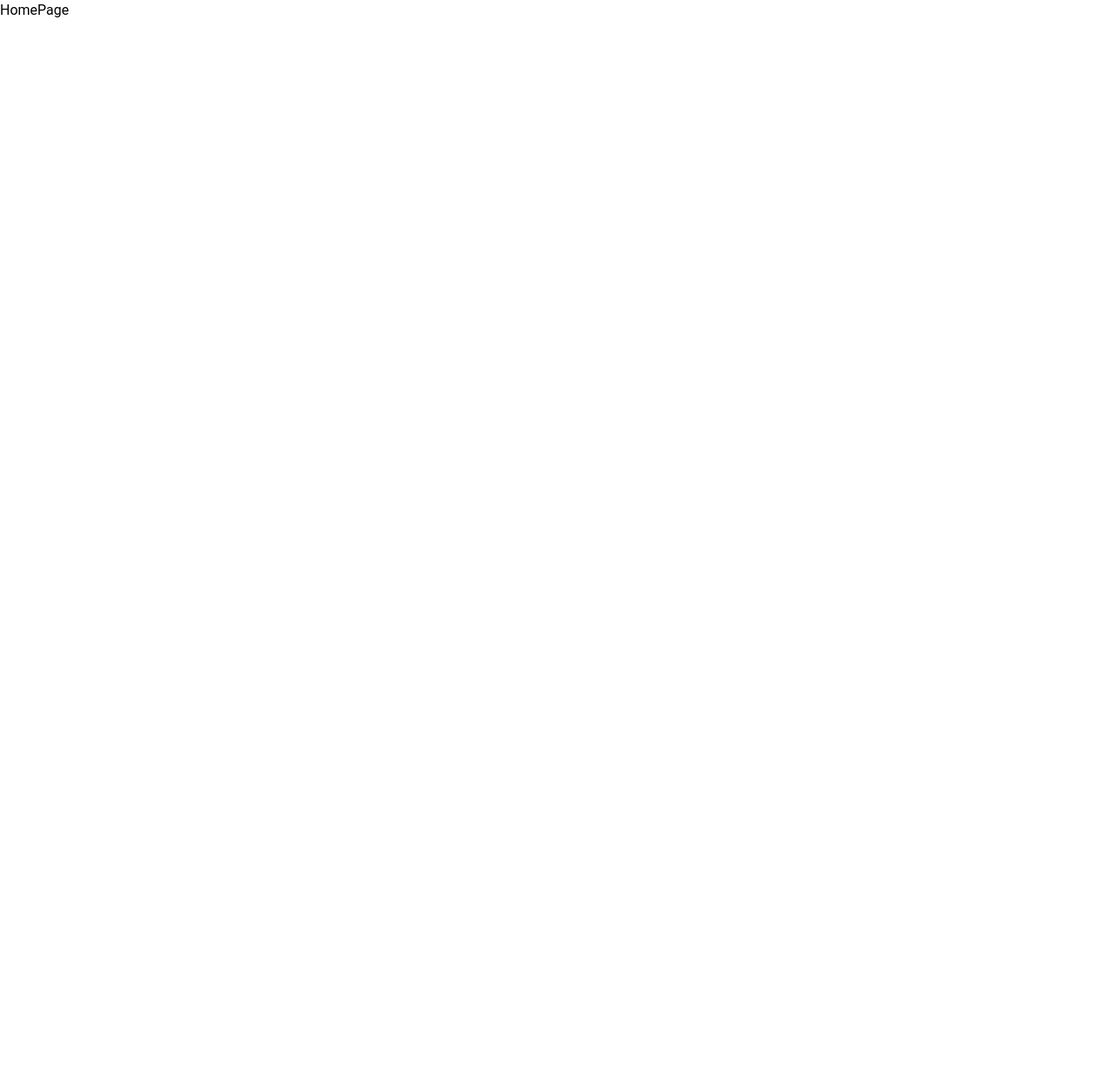
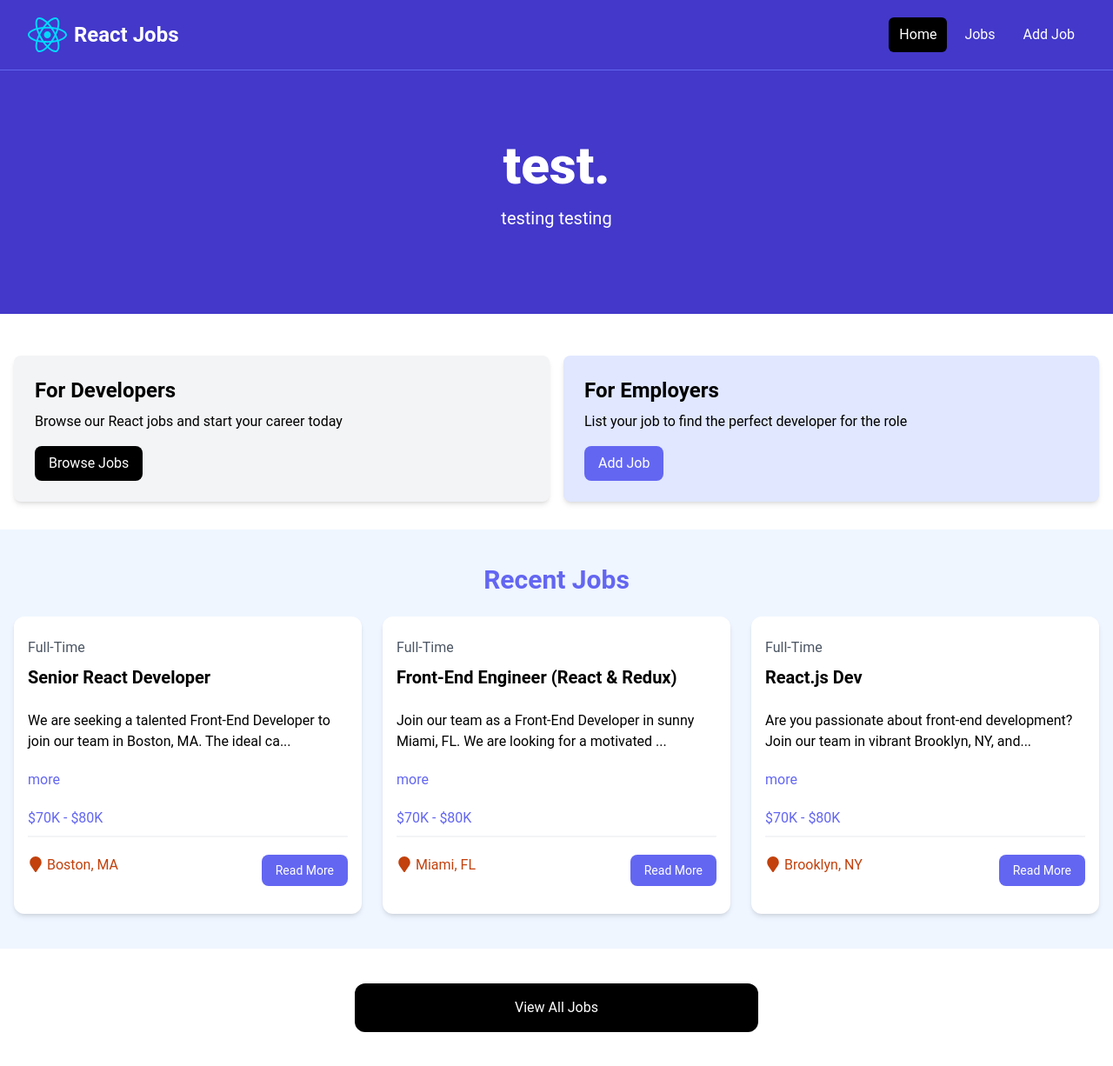
Before and after one commit to TheVideoGabe/react_Practice, a React (Vite) app in the folder react-practice/: page / in a window 1280 px wide. Shown: the whole page at 87% size. Before the commit the page ends 800 px from the top, so only its background shows below. Built offline with nearby package versions, Linux system fonts and the light colour scheme.

Commit message:
Setup routes according to components. Set up main layout changed a tags to use navlinks to be more reactive. created a catch all custom 404 page. Added conditional rendering according to the route for the job listings.

```diff
--- a/react-practice/src/App.jsx
+++ b/react-practice/src/App.jsx
@@ -1,9 +1,18 @@
 import HomePage from './pages/HomePage';
 import { Route, createBrowserRouter, createRoutesFromElements, RouterProvider } from 'react-router-dom'
+import MainLayout from './layouts/MainLayout';
+import JobsPage from './pages/JobsPage';
+import NotFoundPage from './pages/NotFoundPage';
 
 const router = createBrowserRouter(
-  createRoutesFromElements(<Route index element={<HomePage/ >} />)
+  createRoutesFromElements(
+  <Route path='/' element={<MainLayout />}>
+  <Route index element={<HomePage/ >} />
+  <Route path='/jobs' element={<JobsPage />} />
+  <Route path='*' element={<NotFoundPage></NotFoundPage>} />
+  </Route>
 )
+);
 
 const App = () => {
   return <RouterProvider router={router} />;
--- a/react-practice/src/components/JobListing.jsx
+++ b/react-practice/src/components/JobListing.jsx
@@ -1,5 +1,6 @@
 import { useState } from "react"
 import { FaMapMarker } from 'react-icons/fa'
+import { Link } from "react-router-dom"
 
 
 const JobListing = ({ job }) => {
@@ -35,12 +36,12 @@
                   <FaMapMarker className="inline text-lg mb-1 mr-1" />
                   {job.location}
                 </div>
-                <a
-                  href={`/job/${job.id}`}
+                <Link
+                  to={`/job/${job.id}`}
                   className="h-[36px] bg-indigo-500 hover:bg-indigo-600 text-white px-4 py-2 rounded-lg text-center text-sm"
                 >
                  Read More
-                </a>
+                </Link>
               </div>
             </div>
           </div>
--- a/react-practice/src/components/JobListings.jsx
+++ b/react-practice/src/components/JobListings.jsx
@@ -1,16 +1,16 @@
 import jobs from '../jobs.json'
 import JobListing from './JobListing'
 
-const JobListings = () => {
-  const recentJobs = jobs.slice(0,3);
+const JobListings = ({isHome = false}) => {
+  const JobListings = isHome ? jobs.slice(0,3) : jobs;
   return (
     <section className="bg-blue-50 px-4 py-10">
       <div className="container-xl lg:container m-auto">
         <h2 className="text-3xl font-bold text-indigo-500 mb-6 text-center">
-          Browse Jobs
+          {isHome ? 'Recent Jobs' : 'Browse Jobs'}
         </h2>
         <div className="grid grid-cols-1 md:grid-cols-3 gap-6">
-          {recentJobs.map((job) => (
+          {JobListings.map((job) => (
             <JobListing key={job.id} job={job} />
           ))}
         </div>
--- a/react-practice/src/components/Navbar.jsx
+++ b/react-practice/src/components/Navbar.jsx
@@ -1,7 +1,11 @@
 import logo from '../assets/img/react.svg';
+import { NavLink } from 'react-router-dom';
+
 
 const Navbar = () => {
-    return (
+  const classLink = ({isActive}) => isActive ? 'text-white bg-black hover:bg-gray-900 hover:text-white rounded-md px-3 py-2' : 'text-white hover:bg-gray-900 hover:text-white rounded-md px-3 py-2';
+
+  return (
     <nav className="bg-indigo-700 border-b border-indigo-500">
       <div className="mx-auto max-w-7xl px-2 sm:px-6 lg:px-8">
         <div className="flex h-20 items-center justify-between">
@@ -9,7 +13,7 @@
             className="flex flex-1 items-center justify-center md:items-stretch md:justify-start"
           >
             {/* <!-- Logo --> */}
-            <a className="flex flex-shrink-0 items-center mr-4" href="/index.html">
+            <NavLink className="flex flex-shrink-0 items-center mr-4" href="/index.html">
               <img
                 className="h-10 w-auto"
                 src={logo}
@@ -18,24 +22,21 @@
               <span className="hidden md:block text-white text-2xl font-bold ml-2"
                 >React Jobs</span
               >
-            </a>
+            </NavLink>
             <div className="md:ml-auto">
               <div className="flex space-x-2">
-                <a
-                  href="/index.html"
-                  className="text-white bg-black hover:bg-gray-900 hover:text-white rounded-md px-3 py-2"
-                  >Home</a
-                >
-                <a
-                  href="/jobs.html"
-                  className="text-white hover:bg-gray-900 hover:text-white rounded-md px-3 py-2"
-                  >Jobs</a
-                >
-                <a
-                  href="/add-job.html"
-                  className="text-white hover:bg-gray-900 hover:text-white rounded-md px-3 py-2"
-                  >Add Job</a
-                >
+                <NavLink
+                  to="/"
+                  className={classLink}
+                  >Home</NavLink>
+                <NavLink
+                  to="/jobs"
+                  className={classLink}
+                  >Jobs</NavLink>
+                <NavLink
+                  to="/add-job"
+                  className={classLink}
+                  >Add Job</NavLink>
               </div>
             </div>
           </div>
--- a/react-practice/src/components/ViewAllJobs.jsx
+++ b/react-practice/src/components/ViewAllJobs.jsx
@@ -1,13 +1,12 @@
-
+import { Link } from "react-router-dom"
 
 const ViewAllJobs = () => {
   return (
     <section className="m-auto max-w-lg my-10 px-6">
-      <a
-        href="/jobs"
+      <Link
+        to="/jobs"
         className="block bg-black text-white text-center py-4 px-6 rounded-xl hover:bg-gray-700"
-        >View All Jobs</a
-      >
+        >View All Jobs</Link>
     </section>
   )
 }
--- /dev/null
+++ b/react-practice/src/layouts/MainLayout.jsx
@@ -0,0 +1,14 @@
+import { Outlet } from "react-router-dom"
+import Navbar from '../components/Navbar'
+
+
+const MainLayout = () => {
+  return (
+    <>
+    <Navbar />
+    <Outlet />
+    </>
+  )
+}
+
+export default MainLayout
--- a/react-practice/src/pages/HomePage.jsx
+++ b/react-practice/src/pages/HomePage.jsx
@@ -1,8 +1,16 @@
-import React from 'react'
+import Hero from '../components/Hero'
+import Homecards from '../components/Homecards'
+import JobListings from '../components/JobListings'
+import ViewAllJobs from '../components/ViewAllJobs'
 
 const HomePage = () => {
   return (
-    <div>HomePage</div>
+    <>
+    <Hero />
+    <Homecards />
+    <JobListings isHome='true'/>
+    <ViewAllJobs />
+    </>
   )
 }
 
--- /dev/null
+++ b/react-practice/src/pages/JobsPage.jsx
@@ -0,0 +1,13 @@
+import JobListings from "../components/JobListings"
+
+const JobsPage = () => {
+  return (
+    <>
+    <section className="bg-blue-50 px-4 py-6">
+        <JobListings></JobListings>
+    </section>
+    </>
+  )
+}
+
+export default JobsPage
--- /dev/null
+++ b/react-practice/src/pages/NotFoundPage.jsx
@@ -0,0 +1,19 @@
+import { Link } from 'react-router-dom';
+import { FaExclamationTriangle } from 'react-icons/fa';
+
+const NotFoundPage = () => {
+  return (
+    <section className='text-center flex flex-col justify-center items-center h-96'>
+      <FaExclamationTriangle className='text-yellow-400 text-6xl mb-4' />
+      <h1 className='text-6xl font-bold mb-4'>404 Not Found</h1>
+      <p className='text-xl mb-5'>This page does not exist</p>
+      <Link
+        to='/'
+        className='text-white bg-indigo-700 hover:bg-indigo-900 rounded-md px-3 py-2 mt-4'
+      >
+        Go Back
+      </Link>
+    </section>
+  );
+};
+export default NotFoundPage;
```
